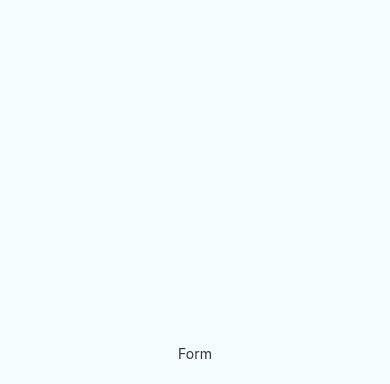
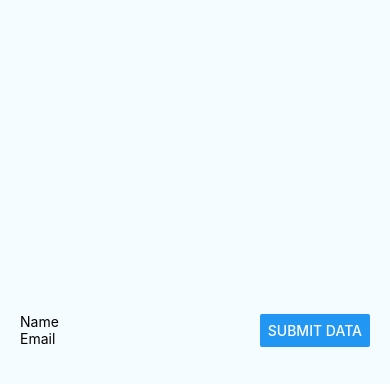
Before and after one commit to HongkyBayu/simple-contact-application, a React Native app: screen / in a window 390 px wide. Shown: the part 457-841 px from the top of the page. Built offline with nearby package versions, Linux system fonts and the light colour scheme.

Commit message:
Implement function add contact data to the contact list

```diff
--- a/src/components/App.js
+++ b/src/components/App.js
@@ -6,6 +6,7 @@
 
 import React, { Component } from 'react';
 import Contact from './Contact';
+import ContactForm from './ContactForm';
 import CONTACT from './DummyContact';
 import {
   FlatList,
@@ -26,6 +27,13 @@ export default class App extends Component{
     this.setState({ contactData: CONTACT});
   }
 
+  _insertData(data) {
+    const { contactData } = this.state;
+    this.setState({
+      contactData: [ ...contactData, data ],
+    });
+  }
+
   render() {
     return (
       <View style={styles.container}>
@@ -43,9 +51,7 @@ export default class App extends Component{
                 />
             )}
         />
-        <Text style={styles.instructions}>
-          Form
-        </Text>
+        <ContactForm contactFormCallback={(data) => this._insertData(data)}/>
       </View>
     );
   }
--- /dev/null
+++ b/src/components/ContactForm.js
@@ -0,0 +1,71 @@
+import React, { Component } from 'react';
+import { TextInput, Button, View, StyleSheet } from 'react-native';
+
+export default class ContactForm extends Component {
+  constructor(props) {
+    super(props);
+    this.state = {
+      nameInput: '',
+      emailInput: '',
+      imageUser: 'https://upload.wikimedia.org/wikipedia/commons/7/7c/Profile_avatar_placeholder_large.png',
+    }
+    this._onInputNameChange = this._onInputNameChange.bind(this);
+    this._onInputEmailChange = this._onInputEmailChange.bind(this);
+    this._buttonSumbitData = this._buttonSumbitData.bind(this);
+  }
+
+  _onInputNameChange(text) {
+    this.setState({
+      nameInput: text,
+    })
+  }
+
+  _onInputEmailChange(text) {
+    this.setState({
+      emailInput: text,
+    })
+  }
+
+  _buttonSumbitData() {
+    const results = {
+      name: this.state.nameInput,
+      email: this.state.emailInput,
+      image: this.state.imageUser,
+    }
+    this.props.contactFormCallback(results);
+  }
+
+  render() {
+    return (
+        <View style={styles.formContainer}>
+          <View style={styles.inputContainer}>
+          <TextInput
+              placeholder="Name"
+              onChangeText={this._onInputNameChange}
+          />
+          <TextInput
+              placeholder="Email"
+              onChangeText={this._onInputEmailChange}
+          />
+          </View>
+          <Button
+              onPress={this._buttonSumbitData}
+              title="Submit Data"
+          />
+        </View>
+    )
+  }
+}
+
+const styles = StyleSheet.create({
+  formContainer: {
+    flex: 1,
+    alignItems: 'flex-end',
+    flexDirection: 'row',
+    paddingBottom: 20,
+  },
+  inputContainer: {
+    flex: 1,
+    alignItems: 'flex-start',
+  },
+});
```
Also changed, not shown: 1 other file (tests, documents, lock files or other folders).
